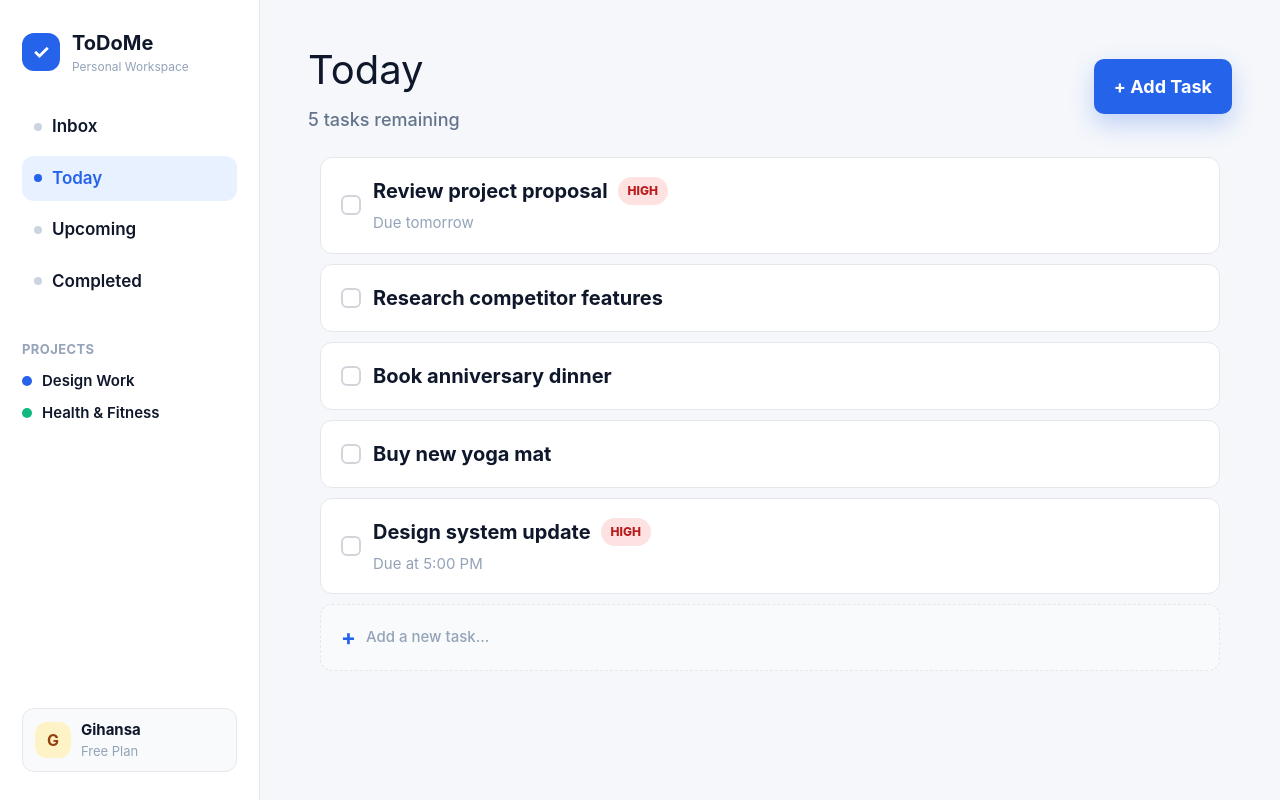
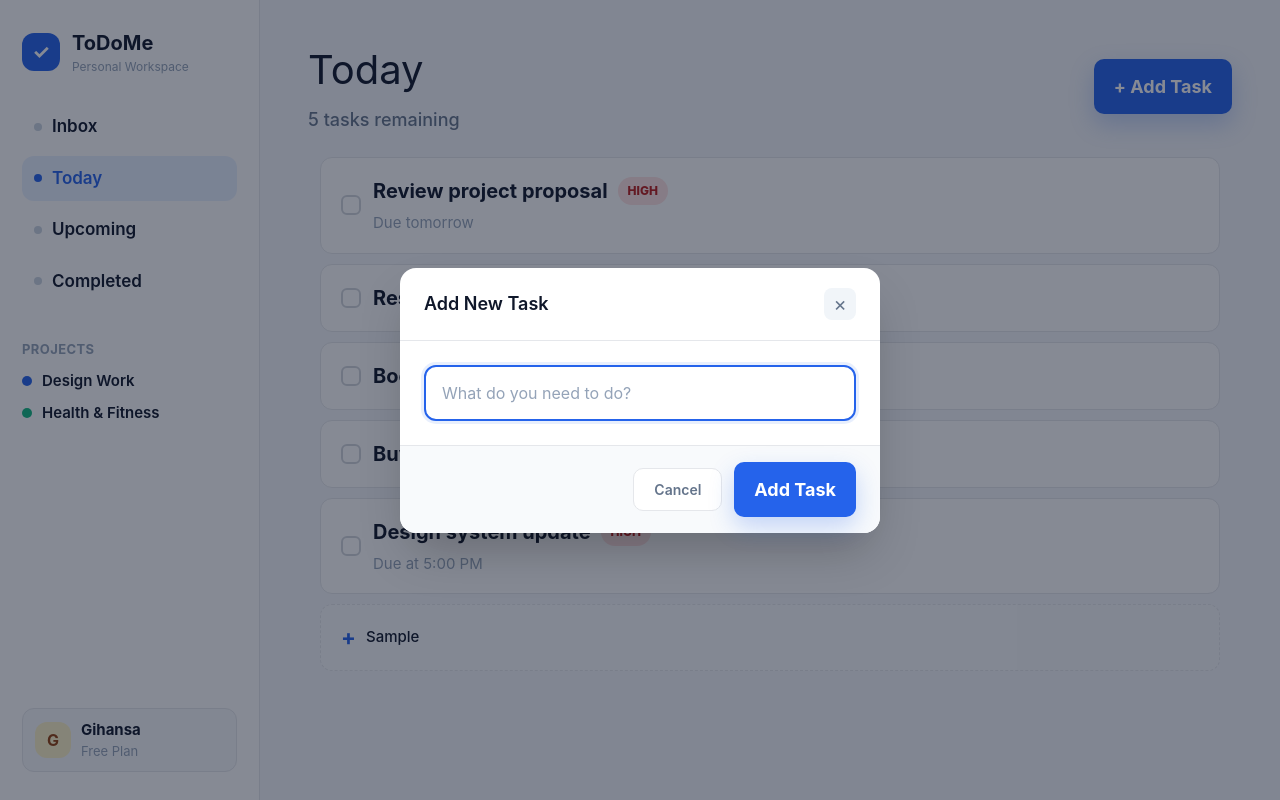
Before and after one commit to ghsenu/To-do-Tracker, a React (Vite) app: page / in a window 1280 px wide. Both pictures are taken after typing "Sample" into the empty fields and a click on the button "+ Add Task". Built offline with nearby package versions, Linux system fonts and the light colour scheme.

Commit message:
feat:new updates

```diff
--- a/src/App.css
+++ b/src/App.css
@@ -389,3 +389,134 @@ body {
   color: #ffffff;
   white-space: nowrap;
 }
+
+/* Modal Styles */
+.modal-overlay {
+  position: fixed;
+  top: 0;
+  left: 0;
+  right: 0;
+  bottom: 0;
+  background: rgba(15, 23, 42, 0.5);
+  display: flex;
+  align-items: center;
+  justify-content: center;
+  z-index: 1000;
+  animation: fadeIn 0.2s ease;
+}
+
+@keyframes fadeIn {
+  from {
+    opacity: 0;
+  }
+  to {
+    opacity: 1;
+  }
+}
+
+.modal-content {
+  background: #ffffff;
+  border-radius: 16px;
+  width: 100%;
+  max-width: 480px;
+  box-shadow: 0 25px 50px -12px rgba(0, 0, 0, 0.25);
+  animation: slideUp 0.3s ease;
+}
+
+@keyframes slideUp {
+  from {
+    opacity: 0;
+    transform: translateY(20px);
+  }
+  to {
+    opacity: 1;
+    transform: translateY(0);
+  }
+}
+
+.modal-header {
+  display: flex;
+  align-items: center;
+  justify-content: space-between;
+  padding: 20px 24px;
+  border-bottom: 1px solid #e5e7eb;
+}
+
+.modal-header h2 {
+  font-size: 18px;
+  font-weight: 600;
+  color: #0f172a;
+}
+
+.modal-close {
+  width: 32px;
+  height: 32px;
+  border: none;
+  background: #f1f5f9;
+  border-radius: 8px;
+  font-size: 20px;
+  color: #64748b;
+  cursor: pointer;
+  display: flex;
+  align-items: center;
+  justify-content: center;
+  transition: all 0.2s ease;
+}
+
+.modal-close:hover {
+  background: #e2e8f0;
+  color: #0f172a;
+}
+
+.modal-body {
+  padding: 24px;
+}
+
+.modal-input {
+  width: 100%;
+  padding: 14px 16px;
+  border: 2px solid #e5e7eb;
+  border-radius: 12px;
+  font-size: 16px;
+  color: #0f172a;
+  background: #ffffff;
+  transition: all 0.2s ease;
+}
+
+.modal-input::placeholder {
+  color: #94a3b8;
+}
+
+.modal-input:focus {
+  outline: none;
+  border-color: #2563eb;
+  box-shadow: 0 0 0 3px rgba(37, 99, 235, 0.1);
+}
+
+.modal-footer {
+  display: flex;
+  align-items: center;
+  justify-content: flex-end;
+  gap: 12px;
+  padding: 16px 24px;
+  border-top: 1px solid #e5e7eb;
+  background: #f8fafc;
+  border-radius: 0 0 16px 16px;
+}
+
+.cancel-btn {
+  padding: 10px 20px;
+  border: 1px solid #e5e7eb;
+  background: #ffffff;
+  border-radius: 10px;
+  font-size: 14px;
+  font-weight: 600;
+  color: #64748b;
+  cursor: pointer;
+  transition: all 0.2s ease;
+}
+
+.cancel-btn:hover {
+  background: #f1f5f9;
+  color: #0f172a;
+}
--- a/src/App.jsx
+++ b/src/App.jsx
@@ -65,7 +65,10 @@ export default function App() {
   const [searchQuery, setSearchQuery] = useState('');
   const [tasks, setTasks] = useState(tasksData);
   const [newTaskInput, setNewTaskInput] = useState('');
+  const [showAddModal, setShowAddModal] = useState(false);
+  const [modalTaskInput, setModalTaskInput] = useState('');
   const addRowRef = useRef(null);
+  const modalInputRef = useRef(null);
 
   const inboxTasks = tasks.filter(t => !t.completed);
   const todayTasks = tasks.filter(t => !t.completed).slice(0, 5);
@@ -86,6 +89,28 @@ export default function App() {
     }
   };
 
+  const addTaskFromModal = () => {
+    if (modalTaskInput.trim()) {
+      const newTask = {
+        id: Math.max(...tasks.map(t => t.id), 0) + 1,
+        title: modalTaskInput,
+        note: null,
+        status: null,
+        project: null,
+        completed: false,
+      };
+      setTasks([...tasks, newTask]);
+      setModalTaskInput('');
+      setShowAddModal(false);
+    }
+  };
+
+  const openAddTaskModal = () => {
+    setShowAddModal(true);
+    setModalTaskInput('');
+    setTimeout(() => modalInputRef.current?.focus(), 100);
+  };
+
   const getProjectColor = (project) => {
     if (project === 'Design Work') return '#2563eb';
     if (project === 'Health & Fitness') return '#10b981';
@@ -100,7 +125,7 @@ export default function App() {
           <h1>Today</h1>
           <p>{todayTasks.length} tasks remaining</p>
         </div>
-        <button className="primary-btn" onClick={addTask}>+ Add Task</button>
+        <button className="primary-btn" onClick={openAddTaskModal}>+ Add Task</button>
       </header>
 
       <div className="task-list">
@@ -166,7 +191,7 @@ export default function App() {
             <h1>Inbox</h1>
             <p>All pending items</p>
           </div>
-          <button className="primary-btn" onClick={addTask}>+ Add Task</button>
+          <button className="primary-btn" onClick={openAddTaskModal}>+ Add Task</button>
         </header>
 
         <div className="search-wrapper">
@@ -240,7 +265,7 @@ export default function App() {
             <h1>Upcoming</h1>
             <p>{upcomingTasks.length} tasks scheduled</p>
           </div>
-          <button className="primary-btn" onClick={addTask}>+ Add Task</button>
+          <button className="primary-btn" onClick={openAddTaskModal}>+ Add Task</button>
         </header>
 
         <div className="task-list">
@@ -412,6 +437,39 @@ export default function App() {
         {currentView === 'completed' && renderCompletedView()}
         {currentView === 'upcoming' && renderUpcomingView()}
       </main>
+
+      {/* Add Task Modal */}
+      {showAddModal && (
+        <div className="modal-overlay" onClick={() => setShowAddModal(false)}>
+          <div className="modal-content" onClick={(e) => e.stopPropagation()}>
+            <div className="modal-header">
+              <h2>Add New Task</h2>
+              <button className="modal-close" onClick={() => setShowAddModal(false)}>
+                ×
+              </button>
+            </div>
+            <div className="modal-body">
+              <input
+                ref={modalInputRef}
+                type="text"
+                placeholder="What do you need to do?"
+                value={modalTaskInput}
+                onChange={(e) => setModalTaskInput(e.target.value)}
+                onKeyPress={(e) => e.key === 'Enter' && addTaskFromModal()}
+                className="modal-input"
+              />
+            </div>
+            <div className="modal-footer">
+              <button className="cancel-btn" onClick={() => setShowAddModal(false)}>
+                Cancel
+              </button>
+              <button className="primary-btn" onClick={addTaskFromModal}>
+                Add Task
+              </button>
+            </div>
+          </div>
+        </div>
+      )}
     </div>
   );
 }
```
